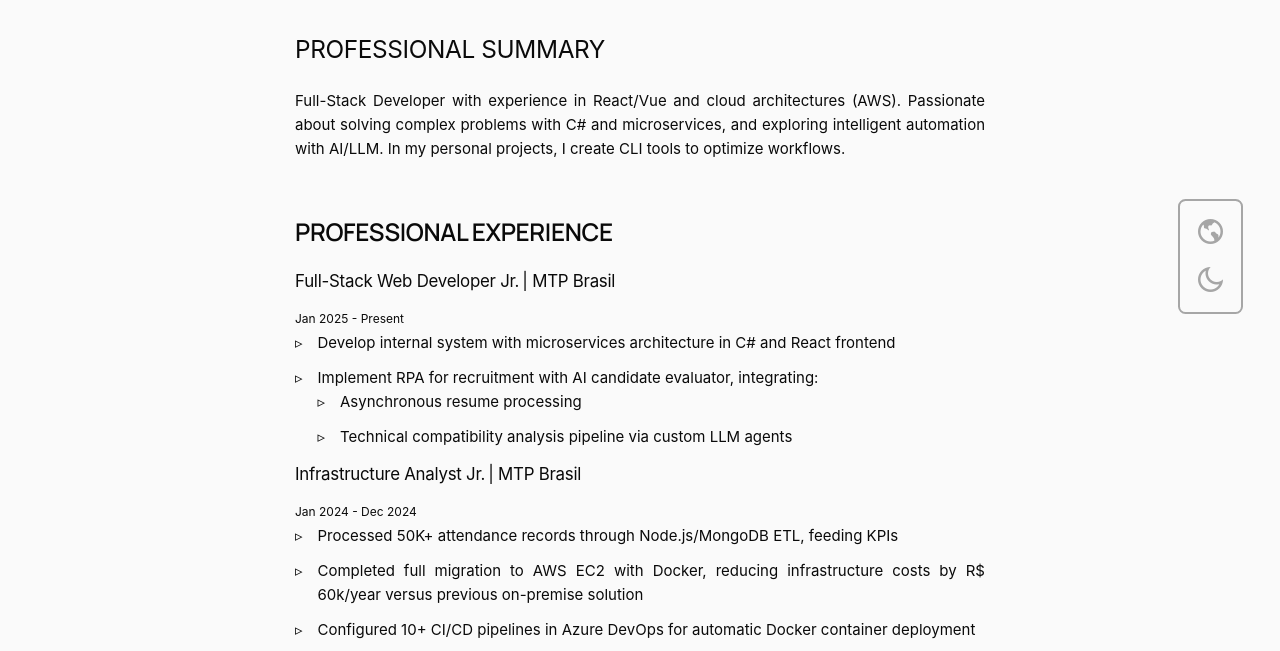
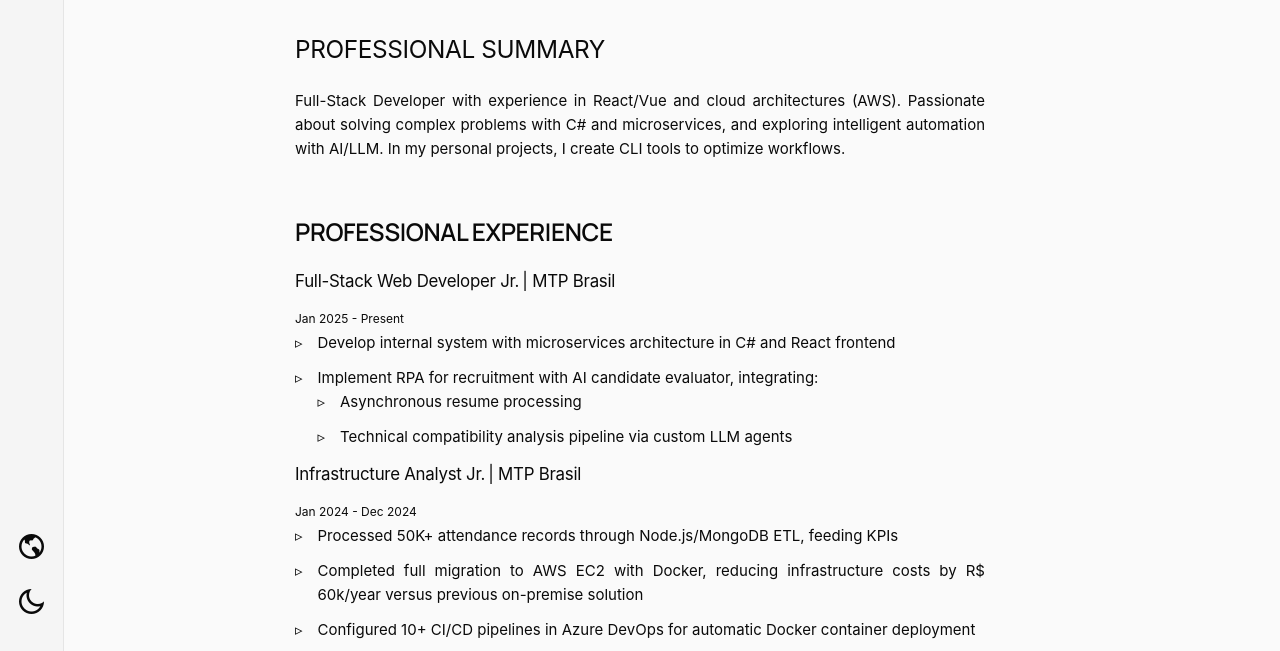
Before and after one commit to viniciusnevescosta/resume, an Astro site: page / in a window 1280 px wide. Shown: the part 144-795 px from the top of the page. Built offline with nearby package versions, Linux system fonts and the light colour scheme; Astro itself is replaced by a stand-in of ours.

Commit message:
[ux] 💄 Menu items
Aside menu moved to left.

```diff
--- a/src/styles/components/_optionsMenu.css
+++ b/src/styles/components/_optionsMenu.css
@@ -3,29 +3,24 @@
     justify-content: end;
     position: fixed;
     height: 100%;
-    right: 0;
+    left: 0;
     top: 0;
 }
 
 .container-aside aside {
     display: flex;
-    align-items: center;
-    padding: 0.5rem;
+    /* align-items: center; */
+    /* padding: 0.5rem; */
 }
 
 .container-aside .options-menu {
     display: flex;
     flex-direction: column;
-    padding: 0.5rem;
-    margin-right: 2rem;
-    border: 0.15rem solid var(--text-color);
-    border-radius: 0.5rem;
-    opacity: 35%;
-    transition: opacity 0.1s ease;
-}
-
-.container-aside .options-menu:hover {
-    opacity: 100%;
+    padding: 2rem 0.6rem 2rem 0.6rem;
+    border-right: 0.10rem solid var(--skill-border);
+    background-color: var(--bg2-color);
+    justify-content: end;
+    gap: 0.5rem;
 }
 
 @media (width <= 64rem) {
```
